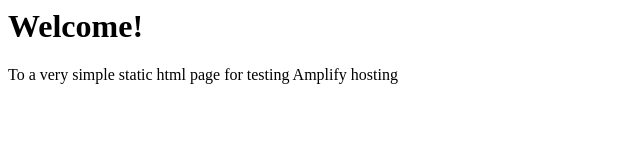
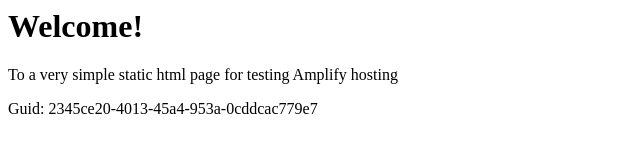
Before and after one commit to aws-aemilia-bah/Github-PR-Commit-Integration-Test-DoNotTouch-Gith-OKSLNVO2-v1-preprod-me-south-1, a website: page src/index.html in a window 1280 px wide. Shown: the whole page, without its empty margins (0-640 px from the left). Drawn offline with Linux system fonts and the light colour scheme.

Commit message:
commit from integ tests

```diff
--- a/src/index.html
+++ b/src/index.html
@@ -1,3 +1,5 @@
+
+
 <html lang="en">
 
 <head>
@@ -10,6 +12,6 @@
 <body>
     <h1>Welcome!</h1>
     <p>To a very simple static html page for testing Amplify hosting</p>
-</body>
+    <p>Guid: 2345ce20-4013-45a4-953a-0cddcac779e7</p></body>
 
 </html>
```
